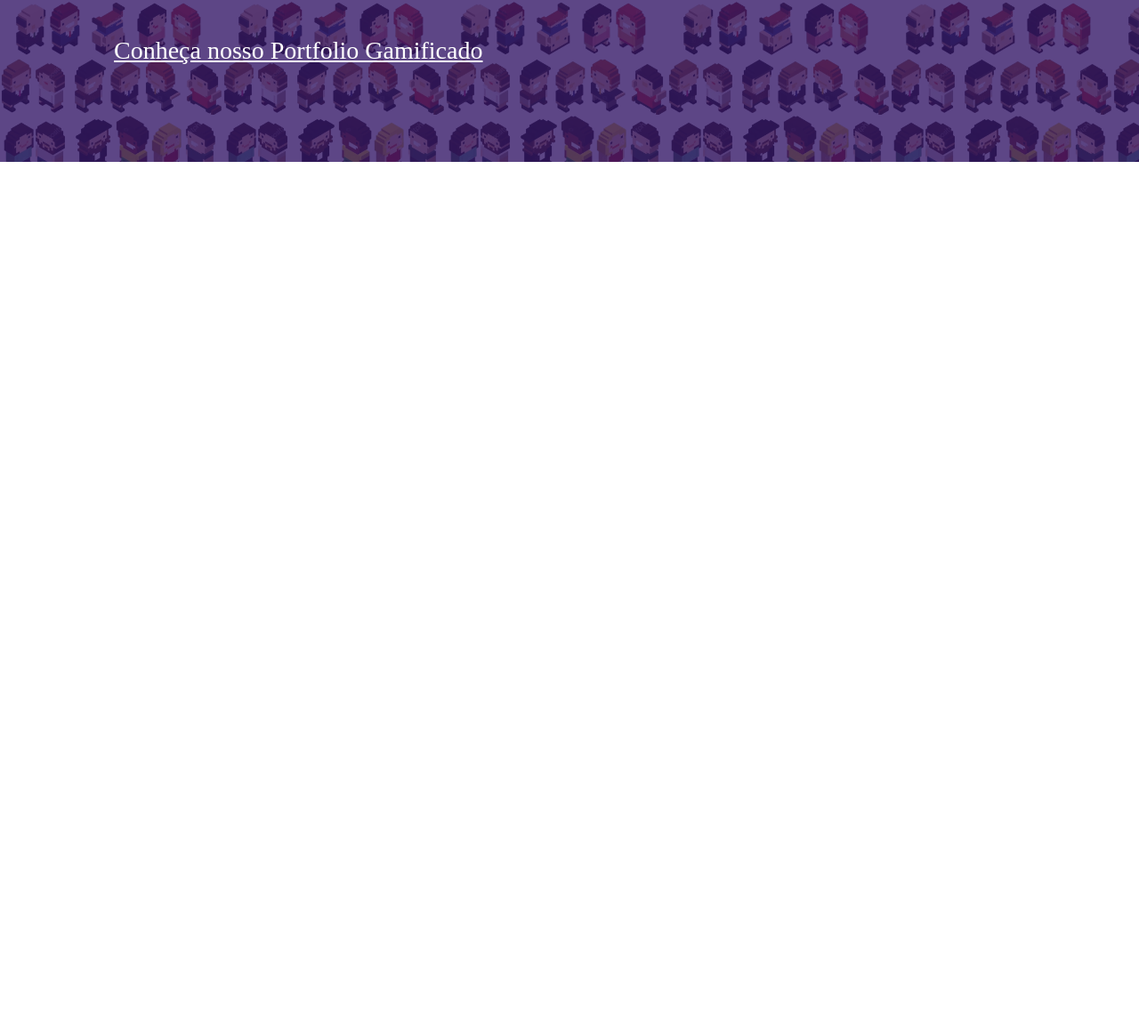
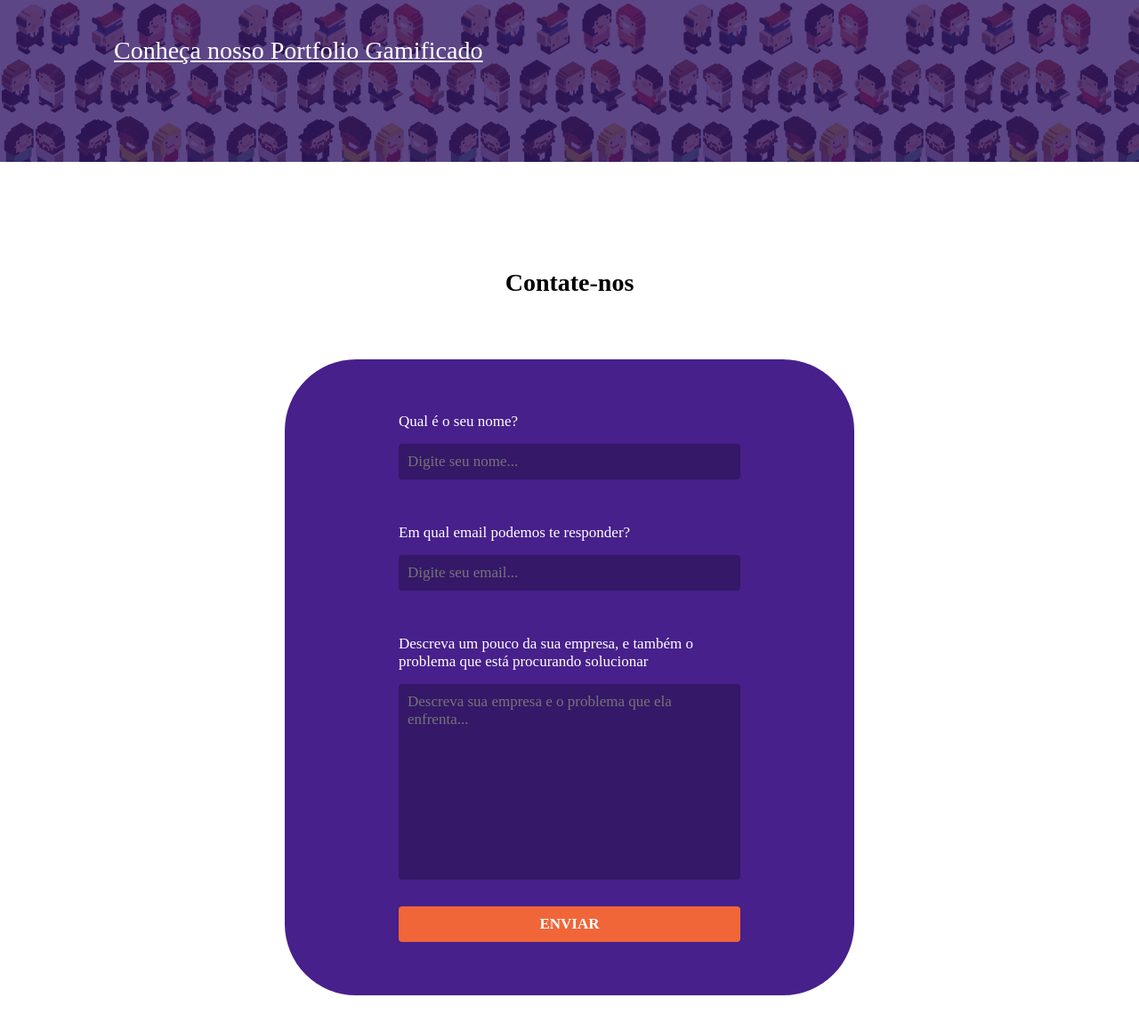
Before and after one commit to PurpuraLilium/Gameficaai, a plain HTML site: page index.html in a window 1280 px wide. Shown: the part 2390-3548 px from the top of the page at 89% size. Before the commit the page ends 2692 px from the top, so only its background shows below. Drawn offline with Linux system fonts and the light colour scheme; a web font is replaced by a local one.

Commit message:
feat: formulario de contato adicionado

```diff
--- a/index.html
+++ b/index.html
@@ -76,5 +76,23 @@
             <a href="#">Conheça nosso Portfolio Gamificado</a>
         </div>
     </section>
+    <section id="contato">
+        <h2>Contate-nos</h2>
+        <form>
+            <div class="campo">
+                <label for="cnome">Qual é o seu nome?</label>
+                <input id="cnome" type="text" placeholder="Digite seu nome...">
+            </div>
+            <div class="campo">
+                <label for="cemail">Em qual email podemos te responder?</label>
+                <input type="email" name="" id="cemail" placeholder="Digite seu email...">
+            </div>
+            <div class="campo-textarea">
+                <label for="ctxt">Descreva um pouco da sua empresa, e também o problema que está procurando solucionar</label>
+                <textarea name="" id="ctxt" cols="30" rows="10" placeholder="Descreva sua empresa e o problema que ela enfrenta..."></textarea>
+            </div>
+            <button type="submit">enviar</button>
+        </form>
+    </section>
 </body>
 </html>
--- a/style.css
+++ b/style.css
@@ -247,3 +247,130 @@ h2{
 #portfolio a:hover{
     transform: scale(1.05);
 }
+
+#contato{
+    text-align: center;
+
+    padding-bottom: 100px;
+    margin-bottom: 100px;
+}
+
+#contato h2{
+    margin-bottom: 70px;
+}
+
+#contato form{
+    width: 50%;
+
+    border-radius: 80px;
+
+    background-color: var(--roxo_gamifica);
+
+    margin: 0 auto;
+    padding: 60px 0;
+
+    display: flex;
+
+    flex-direction: column;
+    align-items: center;
+
+    color: #ffffff;
+    font-family: 'Montserrat';
+
+
+}
+
+#contato form label {
+    margin-bottom: 15px;
+
+    font-size: 17px;
+}
+
+.campo {
+    width: 60%;
+
+    margin-bottom: 50px;
+
+    text-align: left;
+
+    display: flex;
+    flex-direction: column;
+    justify-content: space-between;
+
+}
+
+.campo input{
+    height: 40px;
+
+    color: white;
+    background-color: #351868;
+
+    border: none;
+    border-radius: 4px;
+
+    outline: none;
+
+    text-indent: 10px;
+
+    font-family: 'Montserrat';
+    font-size: 17px;
+}
+
+.campo input:focus, .campo-textarea textarea:focus{
+
+    outline: 2px solid var(--laranja_gamifica);
+}
+
+.campo-textarea {
+    width: 60%;
+
+    margin-bottom: 30px;
+
+    text-align: left;
+
+    display: flex;
+    flex-direction: column;
+    justify-content: space-between;
+}
+
+.campo-textarea textarea{
+    color: white;
+    background-color: #351868;
+
+    border: none;
+    border-radius: 4px;
+
+    padding: 10px;
+
+    font-family: 'Montserrat';
+    font-size: 17px;
+
+    outline: none;
+
+    resize: none;
+}
+
+#contato form button{
+    height: 40px;
+    width: 60%;
+
+    font-family: 'Montserrat';
+    font-size: 17px;
+    font-weight: 600;
+
+    color: white;
+    background-color: var(--laranja_gamifica);
+
+    border-radius: 4px;
+    border: none;
+
+    text-transform: uppercase;
+
+    cursor: pointer;
+
+    transition: background-color 500ms ease;
+}
+
+#contato form button:hover{
+    background-color: #ad4929;
+}
```
